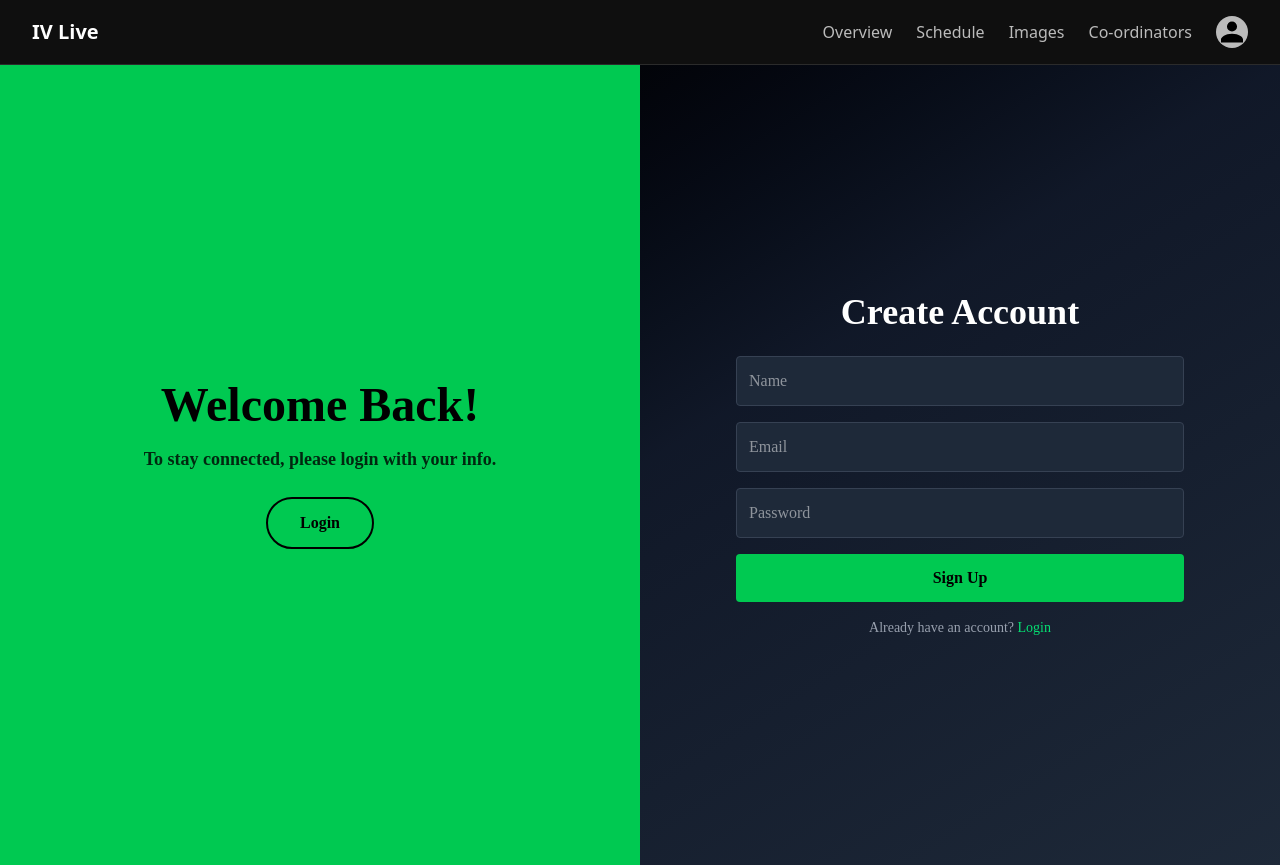
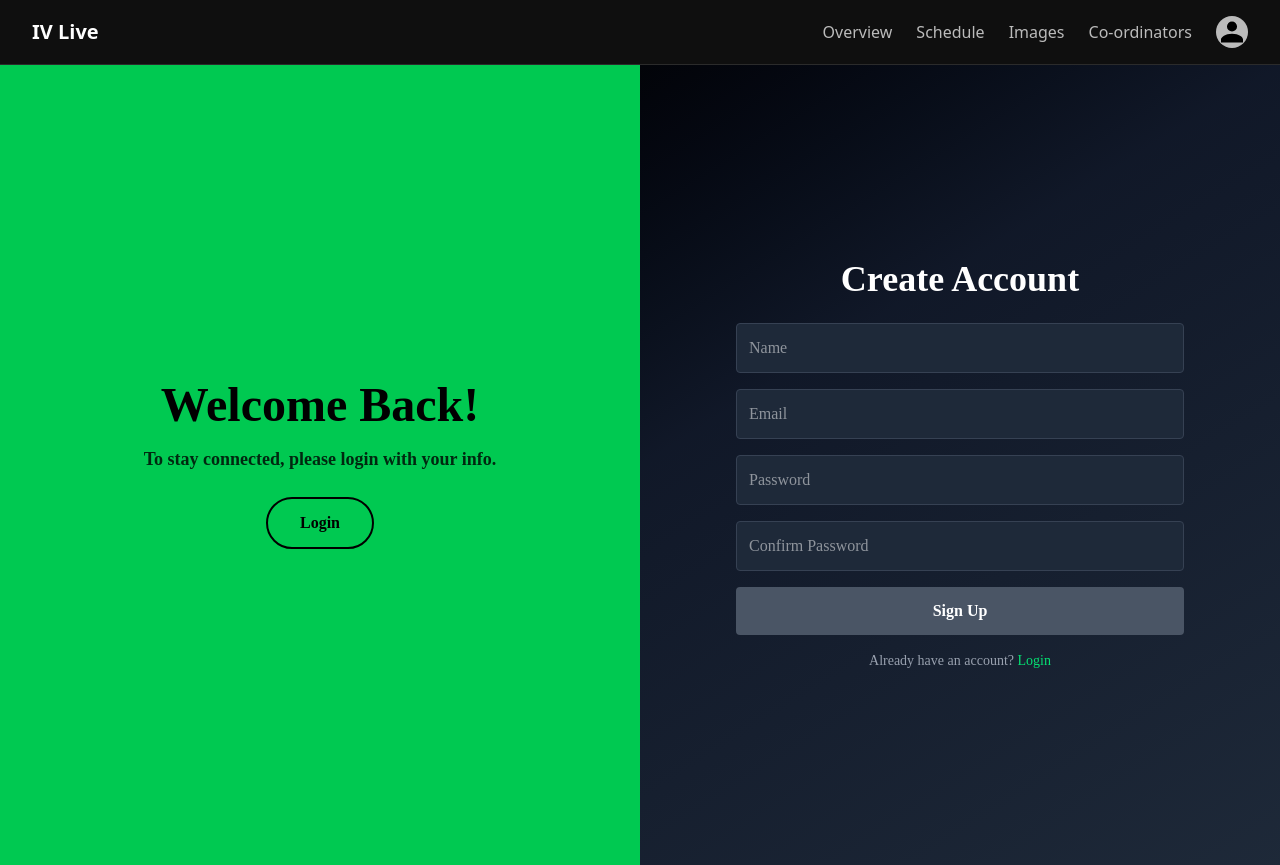
Before and after one commit to AbhaiSankarPR/IV_CSE_27, a React (Vite) app: page /login in a window 1280 px wide. Both pictures are taken after a click on the button "Sign up". Built offline with nearby package versions, Linux system fonts and the light colour scheme.

Commit message:
Update Login.jsx

```diff
--- a/src/pages/Login.jsx
+++ b/src/pages/Login.jsx
@@ -2,16 +2,31 @@ import { useState } from "react";
 
 export default function AuthPage() {
   const [isLogin, setIsLogin] = useState(true);
+  const [password, setPassword] = useState("");
+  const [confirmPassword, setConfirmPassword] = useState("");
+  const [passwordError, setPasswordError] = useState("");
+
+  const handleSignupSubmit = (e) => {
+    e.preventDefault();
+    if (password !== confirmPassword) {
+      setPasswordError("Passwords do not match");
+      return;
+    }
+    setPasswordError("");
+    alert("Signup successful!");
+  };
 
   return (
     <div className="flex items-center justify-center min-h-screen bg-gradient-to-br from-black via-gray-900 to-gray-800 font-[Poppins] text-white overflow-hidden">
       <div className="relative w-full h-screen flex overflow-hidden">
+        {/* Form Container */}
         <div
           className={`absolute top-0 left-0 h-full w-1/2 flex flex-col items-center justify-center transition-transform duration-700 ease-in-out ${
             isLogin ? "translate-x-0" : "translate-x-full"
           }`}
         >
           {isLogin ? (
+            // --- LOGIN FORM ---
             <div className="w-[70%] max-w-md">
               <h2 className="text-4xl font-bold mb-6 text-center">Welcome Back</h2>
               <form className="space-y-4">
@@ -40,9 +55,10 @@ export default function AuthPage() {
               </p>
             </div>
           ) : (
+            // --- SIGNUP FORM ---
             <div className="w-[70%] max-w-md">
               <h2 className="text-4xl font-bold mb-6 text-center">Create Account</h2>
-              <form className="space-y-4">
+              <form className="space-y-4" onSubmit={handleSignupSubmit}>
                 <input
                   type="text"
                   placeholder="Name"
@@ -56,9 +72,46 @@ export default function AuthPage() {
                 <input
                   type="password"
                   placeholder="Password"
+                  value={password}
+                  onChange={(e) => {
+                    setPassword(e.target.value);
+                    if (confirmPassword && e.target.value !== confirmPassword) {
+                      setPasswordError("Passwords do not match");
+                    } else {
+                      setPasswordError("");
+                    }
+                  }}
                   className="w-full p-3 rounded bg-gray-800 border border-gray-700 focus:outline-none focus:border-green-500"
                 />
-                <button className="w-full py-3 bg-green-500 text-black rounded font-semibold hover:bg-green-400 transition">
+                <input
+                  type="password"
+                  placeholder="Confirm Password"
+                  value={confirmPassword}
+                  onChange={(e) => {
+                    setConfirmPassword(e.target.value);
+                    if (password && e.target.value !== password) {
+                      setPasswordError("Passwords do not match");
+                    } else {
+                      setPasswordError("");
+                    }
+                  }}
+                  className="w-full p-3 rounded bg-gray-800 border border-gray-700 focus:outline-none focus:border-green-500"
+                />
+
+                {/* Password Error */}
+                {passwordError && (
+                  <p className="text-red-400 text-sm">{passwordError}</p>
+                )}
+
+                <button
+                  type="submit"
+                  disabled={passwordError || !password || !confirmPassword}
+                  className={`w-full py-3 rounded font-semibold transition ${
+                    passwordError || !password || !confirmPassword
+                      ? "bg-gray-600 cursor-not-allowed"
+                      : "bg-green-500 text-black hover:bg-green-400"
+                  }`}
+                >
                   Sign Up
                 </button>
               </form>
```
